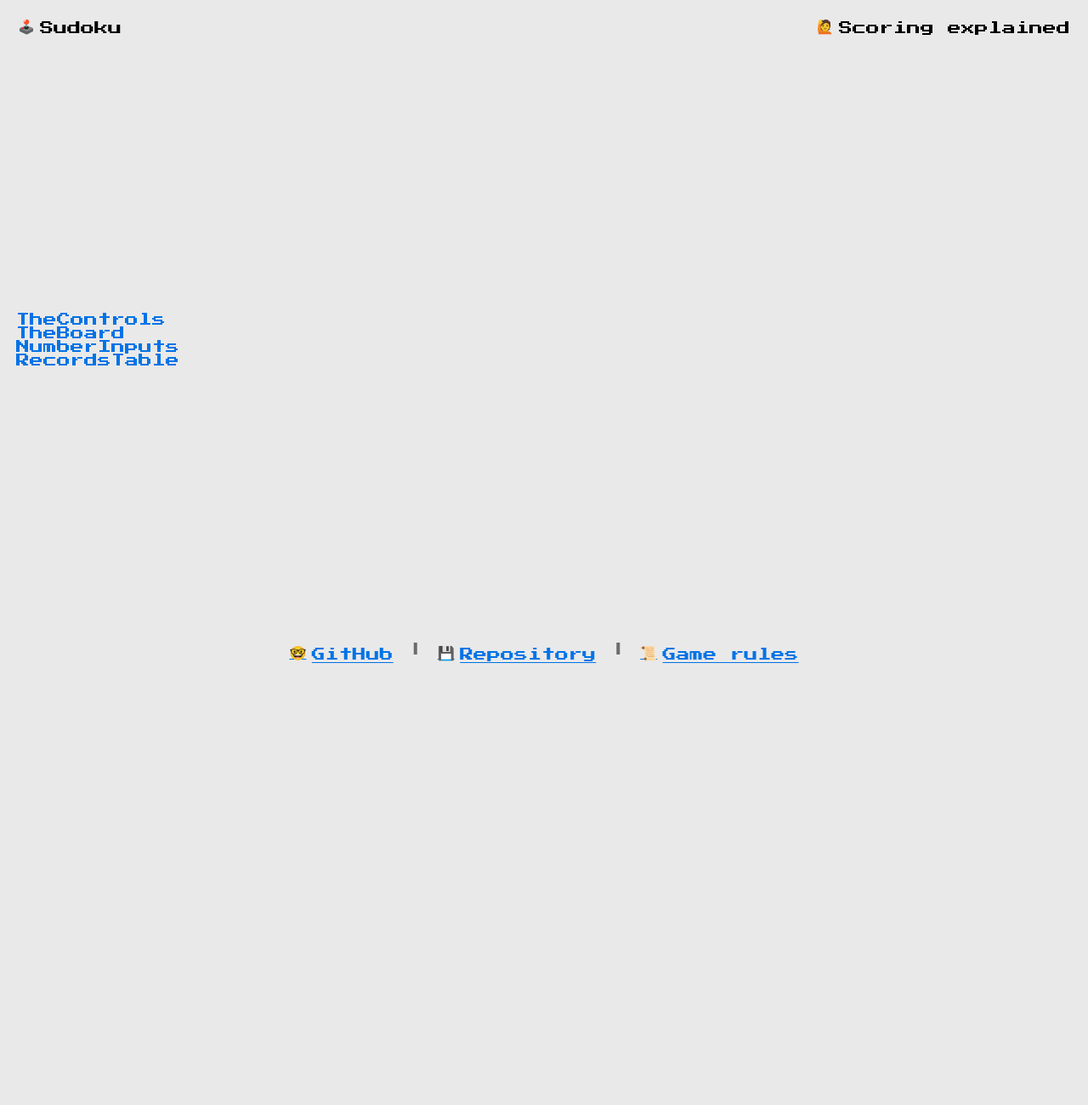
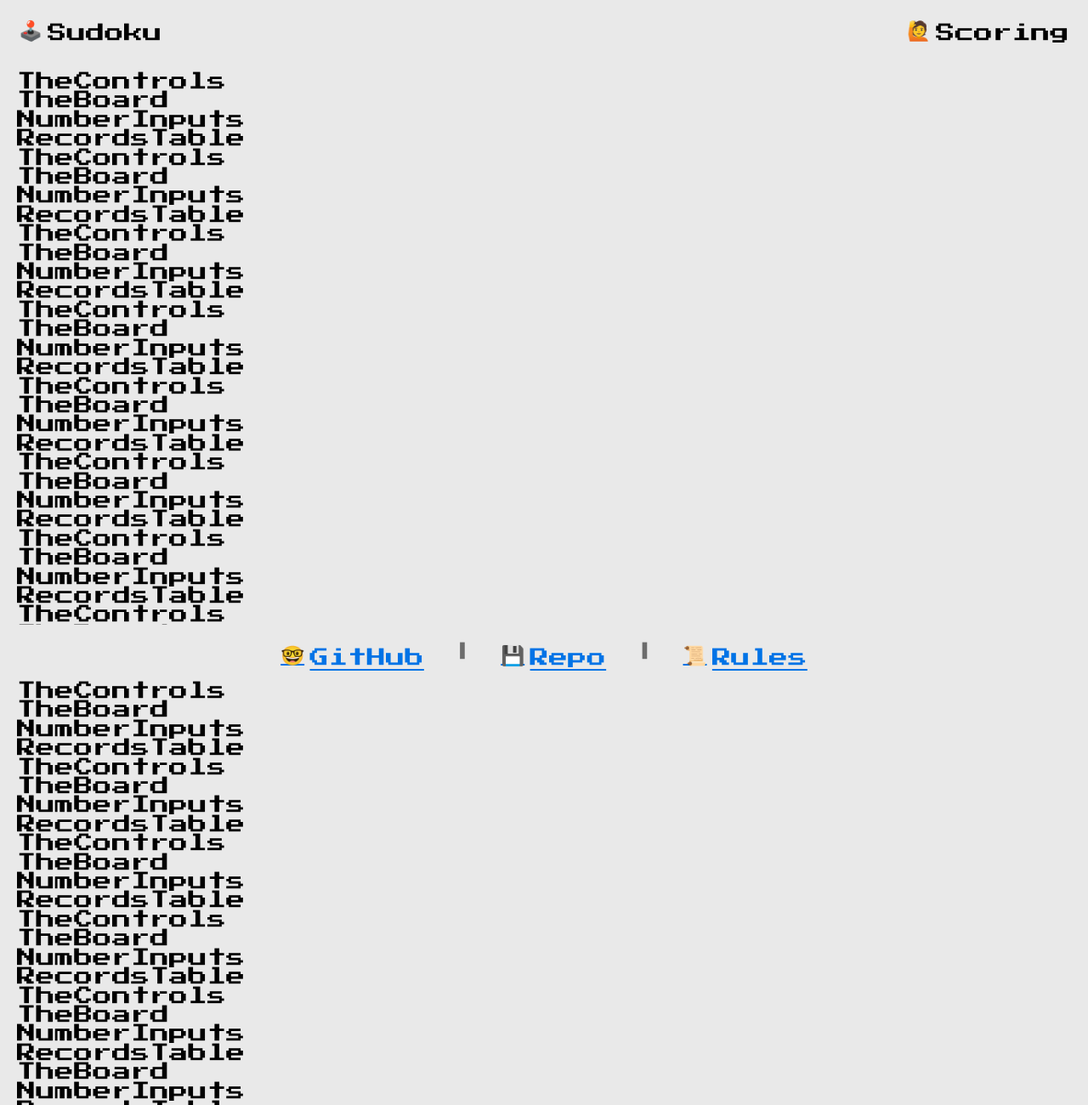
Before and after one commit to mikizuk/vue3-sudoku, a Vue app: page / in a window 1280 px wide. Shown: the top 1300 px of the page at 85% size. Before the commit the page ends 800 px from the top, so only its background shows below. Built offline with nearby package versions, Linux system fonts and the light colour scheme.

Commit message:
Prepared RWD and refactored styles

```diff
--- a/src/App.vue
+++ b/src/App.vue
@@ -5,9 +5,81 @@ import TheFooter from "@/components/TheFooter.vue";
 </script>
 
 <template>
-  <TheHeader />
-  <main>
+
+  <header class="header">
+    <TheHeader />
+  </header>
+
+  <main class="main">
     <TheSudoku />
   </main>
-  <TheFooter />
+
+  <footer class="footer">
+    <TheFooter />
+  </footer>
+
 </template>
+
+<style lang="scss" scoped>
+.header {
+  position: sticky;
+  top: 0;
+  background: var(--background-primary);
+
+  display: flex;
+  justify-content: space-between;
+
+  padding-block: 4px;
+  padding-inline: 2px;
+
+  @media (min-width: 769px) {
+    padding-block: 12px;
+    padding-inline: 12px;
+  }
+
+  @media (min-width: 1280px) {
+    padding-block: 20px;
+    padding-inline: 20px;
+  }
+}
+
+.main {
+  padding-inline: 2px;
+  padding-block: 4px;
+
+  @media (min-width: 769px) {
+    padding-block: 12px;
+    padding-inline: 12px;
+  }
+
+  @media (min-width: 1280px) {
+    padding-block: 20px;
+    padding-inline: 20px;
+  }
+
+}
+
+.footer {
+  position: sticky;
+  bottom: 0;
+  background: var(--background-primary);
+  width: 100%;
+  display: flex;
+  justify-content: center;
+
+  padding-block: 4px;
+  padding-inline: 2px;
+
+  @media (min-width: 769px) {
+    padding-block: 12px;
+    padding-inline: 12px;
+    gap: 1rem;
+  }
+
+  @media (min-width: 1280px) {
+    padding-block: 20px;
+    padding-inline: 20px;
+    gap: 2rem;
+  }
+}
+</style>
--- a/src/assets/main.css
+++ b/src/assets/main.css
@@ -34,14 +34,23 @@ body {
 
 #app {
   height: 100%;
-  border: 3px solid var(--background-primary); /* for windows to not see scroll bar */
+  /* width: 100%; */
+  /* border: 3px solid var(--background-primary); */
+  /* for windows to not see scroll bar */
   display: flex;
   flex-direction: column;
   justify-content: space-between;
   min-height: 100vh;
   max-width: 1280px;
   margin: 0 auto;
-  padding: 1rem;
+  font-size: 0.7rem;
+
+  /* @media (min-width: 481px) {} */
+  @media (min-width: 769px) {
+    font-size: 1.1rem;
+  }
+
+  @media (min-width: 1280px) {
+    font-size: 1.4rem;
+  }
 }
-
-/* @media (min-width: 1024px) { */
--- a/src/components/TheFooter.vue
+++ b/src/components/TheFooter.vue
@@ -4,7 +4,6 @@ import EmojiText from '@/slots/EmojiText.vue';
 </script>
 
 <template>
-  <footer class="footer">
   <a class="footer__link" href="https://github.com/mikizuk" target="_blank">
     <EmojiText>
       <template #emoji>🤓</template>
@@ -15,27 +14,23 @@ import EmojiText from '@/slots/EmojiText.vue';
   <a class="footer__link" href="https://github.com/mikizuk/vue3-sudoku" target="_blank">
     <EmojiText>
       <template #emoji>💾</template>
-        <template #text>Repository</template>
+      <template #text>Repo</template>
     </EmojiText>
   </a>
   <span class="footer__separator">|</span>
   <a class="footer__link" href="https://en.wikipedia.org/wiki/Sudoku" target="_blank">
     <EmojiText>
       <template #emoji>📜</template>
-        <template #text>Game rules</template>
+      <template #text>Rules</template>
+      <!-- <template #text>Game rules</template> -->
     </EmojiText>
   </a>
-  </footer>
 </template>
 
 <style lang="scss" scoped>
-.footer {
-  display: flex;
-  margin: 0 auto;
-  gap: 1rem;
-
 .footer__separator {
   color: var(--copy-secondary);
+  align-self: center;
 }
 
 .footer__link {
@@ -50,5 +45,4 @@ import EmojiText from '@/slots/EmojiText.vue';
   color: var(--background-primary);
   box-shadow: inset 200px 0 0 0 var(--cta);
 }
-}
 </style>
--- a/src/components/TheHeader.vue
+++ b/src/components/TheHeader.vue
@@ -4,7 +4,6 @@ import EmojiText from '@/slots/EmojiText.vue';
 </script>
 
 <template>
-  <header class="header">
 
   <EmojiText>
     <template #emoji>🕹️</template>
@@ -15,20 +14,15 @@ import EmojiText from '@/slots/EmojiText.vue';
       <li>
         <EmojiText>
           <template #emoji>🙋</template>
-            <template #text>Scoring explained</template>
+          <!-- <template #text>Scoring explained</template> -->
+          <template #text>Scoring</template>
         </EmojiText>
       </li>
     </ul>
   </nav>
-  </header>
 </template>
 
 <style lang="scss" scoped>
-.header {
-  display: flex;
-  justify-content: space-between;
-}
-
 .nav {
   .nav-list {
     display: flex;
--- a/src/components/TheSudoku.vue
+++ b/src/components/TheSudoku.vue
@@ -11,14 +11,222 @@
   <section>
     <p>RecordsTable</p>
   </section>
+  <section>
+    <p>TheControls</p>
+  </section>
+  <section>
+    <p>TheBoard</p>
+  </section>
+  <section>
+    <p>NumberInputs</p>
+  </section>
+  <section>
+    <p>RecordsTable</p>
+  </section>
+  <section>
+    <p>TheControls</p>
+  </section>
+  <section>
+    <p>TheBoard</p>
+  </section>
+  <section>
+    <p>NumberInputs</p>
+  </section>
+  <section>
+    <p>RecordsTable</p>
+  </section>
+  <section>
+    <p>TheControls</p>
+  </section>
+  <section>
+    <p>TheBoard</p>
+  </section>
+  <section>
+    <p>NumberInputs</p>
+  </section>
+  <section>
+    <p>RecordsTable</p>
+  </section>
+  <section>
+    <p>TheControls</p>
+  </section>
+  <section>
+    <p>TheBoard</p>
+  </section>
+  <section>
+    <p>NumberInputs</p>
+  </section>
+  <section>
+    <p>RecordsTable</p>
+  </section>
+  <section>
+    <p>TheControls</p>
+  </section>
+  <section>
+    <p>TheBoard</p>
+  </section>
+  <section>
+    <p>NumberInputs</p>
+  </section>
+  <section>
+    <p>RecordsTable</p>
+  </section>
+  <section>
+    <p>TheControls</p>
+  </section>
+  <section>
+    <p>TheBoard</p>
+  </section>
+  <section>
+    <p>NumberInputs</p>
+  </section>
+  <section>
+    <p>RecordsTable</p>
+  </section>
+
+  <section>
+    <p>TheControls</p>
+  </section>
+  <section>
+    <p>TheBoard</p>
+  </section>
+  <section>
+    <p>NumberInputs</p>
+  </section>
+  <section>
+    <p>RecordsTable</p>
+  </section>
+  <section>
+    <p>TheControls</p>
+  </section>
+  <section>
+    <p>TheBoard</p>
+  </section>
+  <section>
+    <p>NumberInputs</p>
+  </section>
+  <section>
+    <p>RecordsTable</p>
+  </section>
+  <section>
+    <p>TheControls</p>
+  </section>
+  <section>
+    <p>TheBoard</p>
+  </section>
+  <section>
+    <p>NumberInputs</p>
+  </section>
+  <section>
+    <p>RecordsTable</p>
+  </section>
+  <section>
+    <p>TheControls</p>
+  </section>
+
+  <section>
+    <p>TheBoard</p>
+  </section>
+  <section>
+    <p>NumberInputs</p>
+  </section>
+  <section>
+    <p>RecordsTable</p>
+  </section>
+  <section>
+    <p>TheControls</p>
+  </section>
+  <section>
+    <p>TheBoard</p>
+  </section>
+  <section>
+    <p>NumberInputs</p>
+  </section>
+  <section>
+    <p>RecordsTable</p>
+  </section>
+  <section>
+    <p>TheControls</p>
+  </section>
+  <section>
+    <p>TheBoard</p>
+  </section>
+  <section>
+    <p>NumberInputs</p>
+  </section>
+  <section>
+    <p>RecordsTable</p>
+  </section>
+
+  <section>
+    <p>TheBoard</p>
+  </section>
+  <section>
+    <p>NumberInputs</p>
+  </section>
+  <section>
+    <p>RecordsTable</p>
+  </section>
+  <section>
+    <p>TheControls</p>
+  </section>
+  <section>
+    <p>TheBoard</p>
+  </section>
+  <section>
+    <p>NumberInputs</p>
+  </section>
+  <section>
+    <p>RecordsTable</p>
+  </section>
+  <section>
+    <p>TheControls</p>
+  </section>
+  <section>
+    <p>TheBoard</p>
+  </section>
+  <section>
+    <p>NumberInputs</p>
+  </section>
+  <section>
+    <p>RecordsTable</p>
+  </section>
+
+  <section>
+    <p>TheBoard</p>
+  </section>
+  <section>
+    <p>NumberInputs</p>
+  </section>
+  <section>
+    <p>RecordsTable</p>
+  </section>
+  <section>
+    <p>TheControls</p>
+  </section>
+  <section>
+    <p>TheBoard</p>
+  </section>
+  <section>
+    <p>NumberInputs</p>
+  </section>
+  <section>
+    <p>RecordsTable</p>
+  </section>
+  <section>
+    <p>TheControls</p>
+  </section>
+  <section>
+    <p>TheBoard</p>
+  </section>
+  <section>
+    <p>NumberInputs</p>
+  </section>
+  <section>
+    <p>RecordsTable</p>
+  </section>
+
 </template>
-
 <script setup lang="ts">
 
 </script>
-
-<style scoped>
-p {
-  color: var(--cta)
-}
-</style>
--- a/src/slots/EmojiText.vue
+++ b/src/slots/EmojiText.vue
@@ -34,6 +34,14 @@
 
 .slot__strong,
 .slot__text {
-  line-height: 25px;
+  line-height: 19px;
+
+  @media (min-width: 769px) {
+    line-height: 25px;
+  }
+
+  @media (min-width: 1280px) {
+    line-height: 35px;
+  }
 }
 </style>
```
Lines whose indentation alone changed are shown as unchanged.
